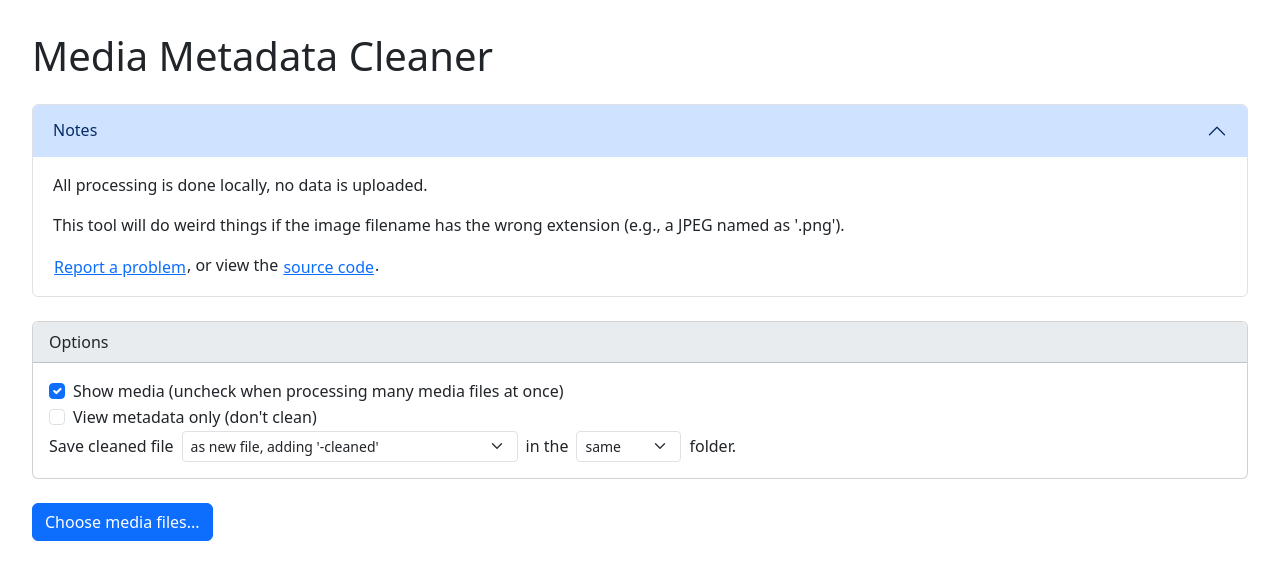
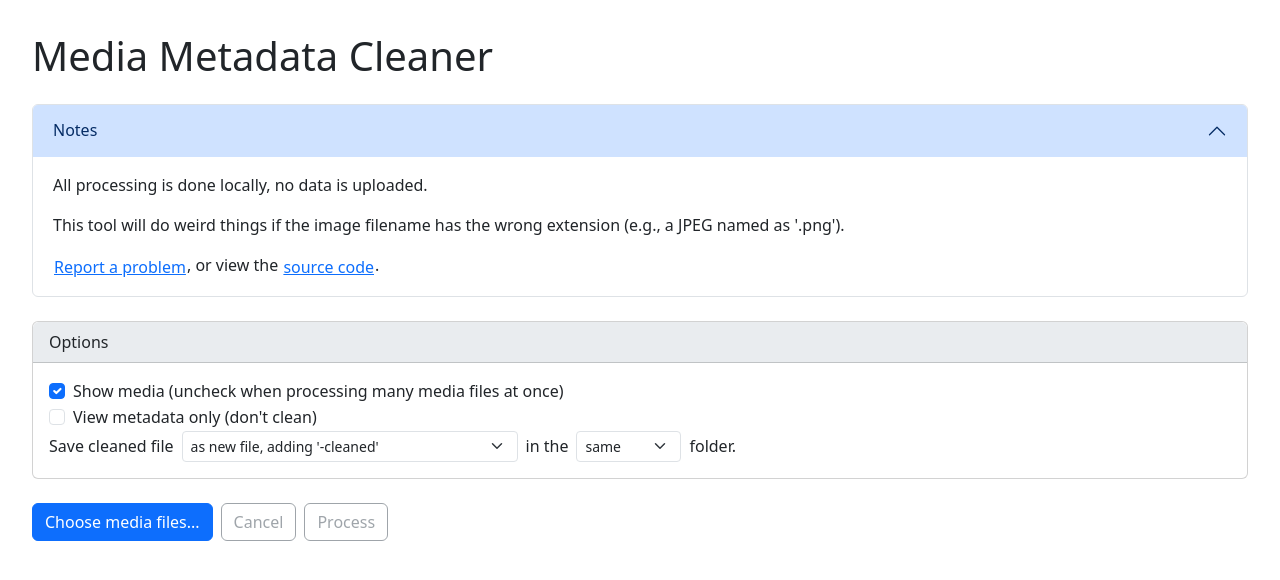
Before and after one commit to theotternews/media-metadata-cleaner, a React (Vite) app: page / in a window 1280 px wide. Shown: the top 580 px of the page. Built offline with nearby package versions, Linux system fonts and the light colour scheme.

Commit message:
add cancel button and go button

```diff
--- a/src/App.tsx
+++ b/src/App.tsx
@@ -131,37 +131,56 @@ function App() {
   const [saveDirectory, setSaveDirectory] = useState<'same-directory' | 'choose-directory' | string>('same-directory');
   const [chosenDirectory, setChosenDirectory] = useState<string | null>(null);
   const [skipCleaning, setSkipCleaning] = useState(false);
+  const [selectedFiles, setSelectedFiles] = useState<string[] | null>(null);
   const loadMediaRef = useRef<HTMLInputElement>(null);
+  const abortControllerRef = useRef<AbortController | null>(null);
 
   const onChooseFiles = useCallback(async () => {
-    setNotesActiveKey(undefined);
-    setResultsActiveKey(undefined);
-
     const files = await open({
       multiple: true,
       directory: false,
     });
-    console.log(files);
+    if (files != null) {
+      setSelectedFiles(Array.isArray(files) ? files : [files]);
+    }
+  }, []);
 
-    if (files == null) {
-        return;
-    }
+  const onGo = useCallback(async () => {
+    if (selectedFiles == null || selectedFiles.length === 0) return;
+    setNotesActiveKey(undefined);
+    setResultsActiveKey(undefined);
     setCleanedResults([]);
-    setProgress({ current: 0, total: files.length });
+    setProgress({ current: 0, total: selectedFiles.length });
+    const controller = new AbortController();
+    abortControllerRef.current = controller;
     const loadImageData = loadMediaRef.current?.checked ?? true;
     setLastRunSkipCleaning(skipCleaning);
     const outputDir = saveDirectory === 'same-directory' ? null : (saveDirectory === 'choose-directory' ? chosenDirectory : saveDirectory);
     setLastRunOutputDir(outputDir);
-    const cleanedResults = await processFiles(
-      files,
-      { loadImageData, saveMode, skipCleaning, outputDir },
-      (current, total) => setProgress({ current, total })
-    );
-    setProgress({ current: 0, total: 0 });
+    try {
+      const cleanedResults = await processFiles(
+        selectedFiles,
+        { loadImageData, saveMode, skipCleaning, outputDir },
+        (current, total) => setProgress({ current, total }),
+        controller.signal
+      );
+      setCleanedResults(cleanedResults);
+      setSelectedFiles(null);
+    } finally {
+      abortControllerRef.current = null;
+      setProgress({ current: 0, total: 0 });
+    }
+  }, [selectedFiles, skipCleaning, saveMode, saveDirectory, chosenDirectory]);
 
-    console.log(cleanedResults);
-    setCleanedResults(cleanedResults);
-  }, [skipCleaning, saveMode, saveDirectory, chosenDirectory]);
+  const onCancel = useCallback(() => {
+    if (progress.total > 0) {
+      abortControllerRef.current?.abort();
+    } else {
+      setSelectedFiles(null);
+      setCleanedResults([]);
+      setProgress({ current: 0, total: 0 });
+    }
+  }, [progress.total]);
 
   return (
     <div>
@@ -252,9 +271,15 @@ function App() {
         </div>
       </div>
 
-      <div className="mb-4">
-        <button type="button" className="btn btn-primary" onClick={onChooseFiles}>
+      <div className="mb-4 d-flex align-items-center gap-2">
+        <button type="button" className="btn btn-primary" onClick={onChooseFiles} disabled={progress.total > 0}>
           Choose media files...
+        </button>
+        <button type="button" className="btn btn-outline-secondary" onClick={onCancel} disabled={progress.total === 0 && !selectedFiles?.length && cleanedResults.length === 0}>
+          {progress.total > 0 ? 'Cancel' : selectedFiles?.length || cleanedResults.length > 0 ? 'Clear' : 'Cancel'}
+        </button>
+        <button type="button" className={`btn ${selectedFiles?.length ? 'btn-primary' : 'btn-outline-secondary'}`} onClick={onGo} disabled={selectedFiles == null || selectedFiles.length === 0}>
+          {selectedFiles?.length ? `Process ${selectedFiles.length} file${selectedFiles.length === 1 ? '' : 's'}` : 'Process'}
         </button>
       </div>
 
--- a/src/clean.ts
+++ b/src/clean.ts
@@ -154,13 +154,15 @@ async function cleanMetadata(filename: string, outputDir?: string | null): Promi
 export async function processFiles(
   filenames: string[],
   options: ProcessOptions,
-  onProgress?: (current: number, total: number) => void
+  onProgress?: (current: number, total: number) => void,
+  signal?: AbortSignal
 ): Promise<CleanedResult[]> {
   const { loadImageData, saveMode = 'cleaned-suffix', skipCleaning = false, outputDir = null } = options;
   const total = filenames.length;
   const results: CleanedResult[] = [];
 
   for (let i = 0; i < filenames.length; i++) {
+    if (signal?.aborted) break;
     const filename = filenames[i];
     let info: string[] = [];
 
```
